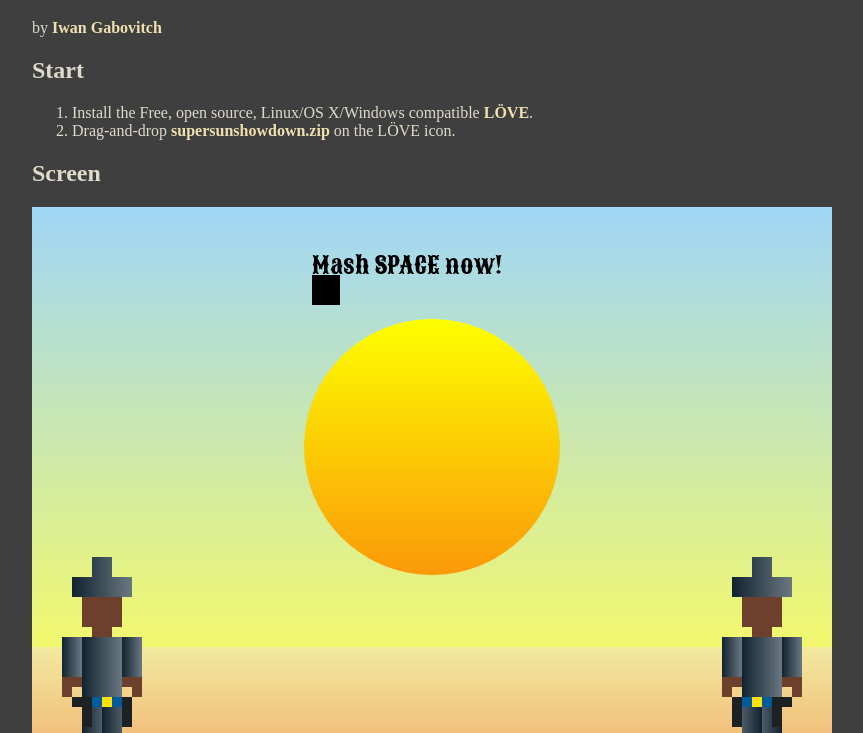
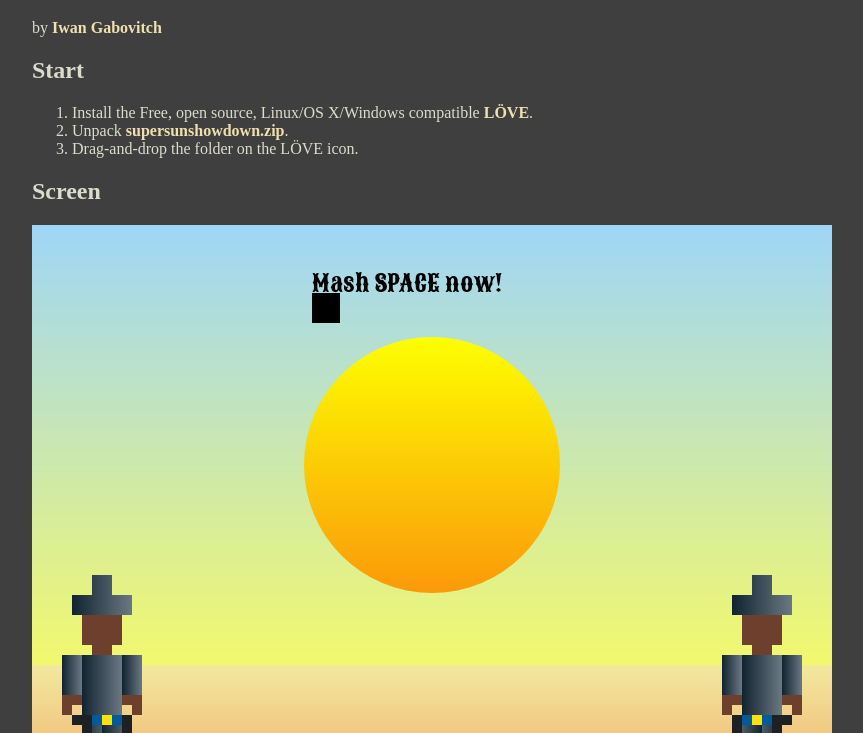
Before and after one commit to qubodup/supersunshowdown, a plain HTML site: page index.html in a window 1280 px wide. Shown: the part 67-800 px from the top of the page, without its empty margins (208-1071 px from the left). Drawn offline with Linux system fonts and the light colour scheme.

Commit message:
instructions corrected

```diff
--- a/index.html
+++ b/index.html
@@ -41,7 +41,8 @@ color: #dcdccc;
 <h2>Start</h2>
 <p><ol>
 <li>Install the Free, open source, Linux/OS X/Windows compatible <a href="http://love2d.org/">LÖVE</a>.</li>
-<li>Drag-and-drop <a href="https://github.com/qubodup/supersunshowdown/archive/master.zip">supersunshowdown.zip</a> on the LÖVE icon.</li>
+<li>Unpack <a href="https://github.com/qubodup/supersunshowdown/archive/master.zip">supersunshowdown.zip</a>.</li>
+<li>Drag-and-drop the folder on the LÖVE icon.</li>
 </ol></p>
 <h2>Screen</h2>
 <img src="screen.png" alt="SSS screenshot, two wild west figures facing each other in the desert, GUI telling the player to mash a certain button. Very atmospheric." />
```
